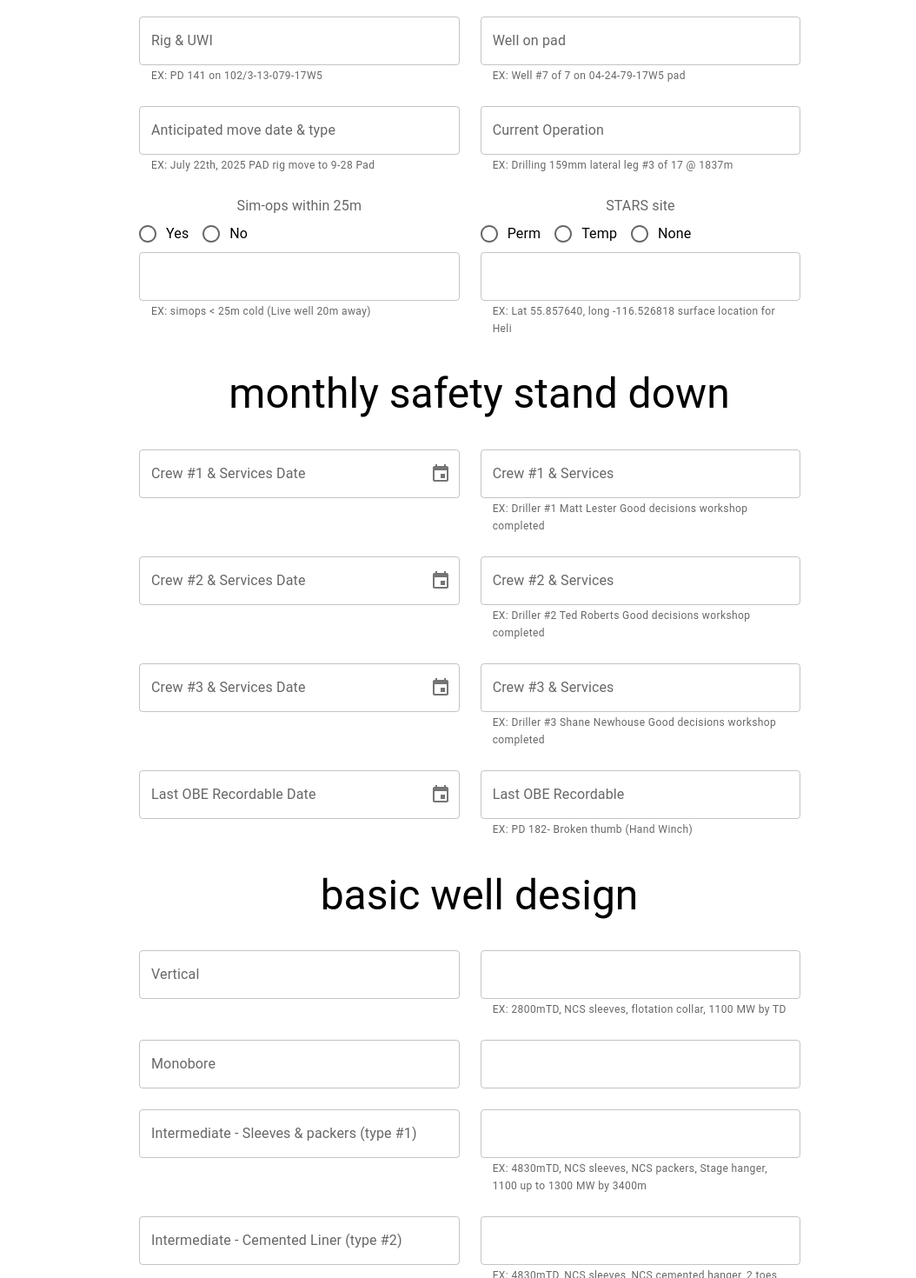
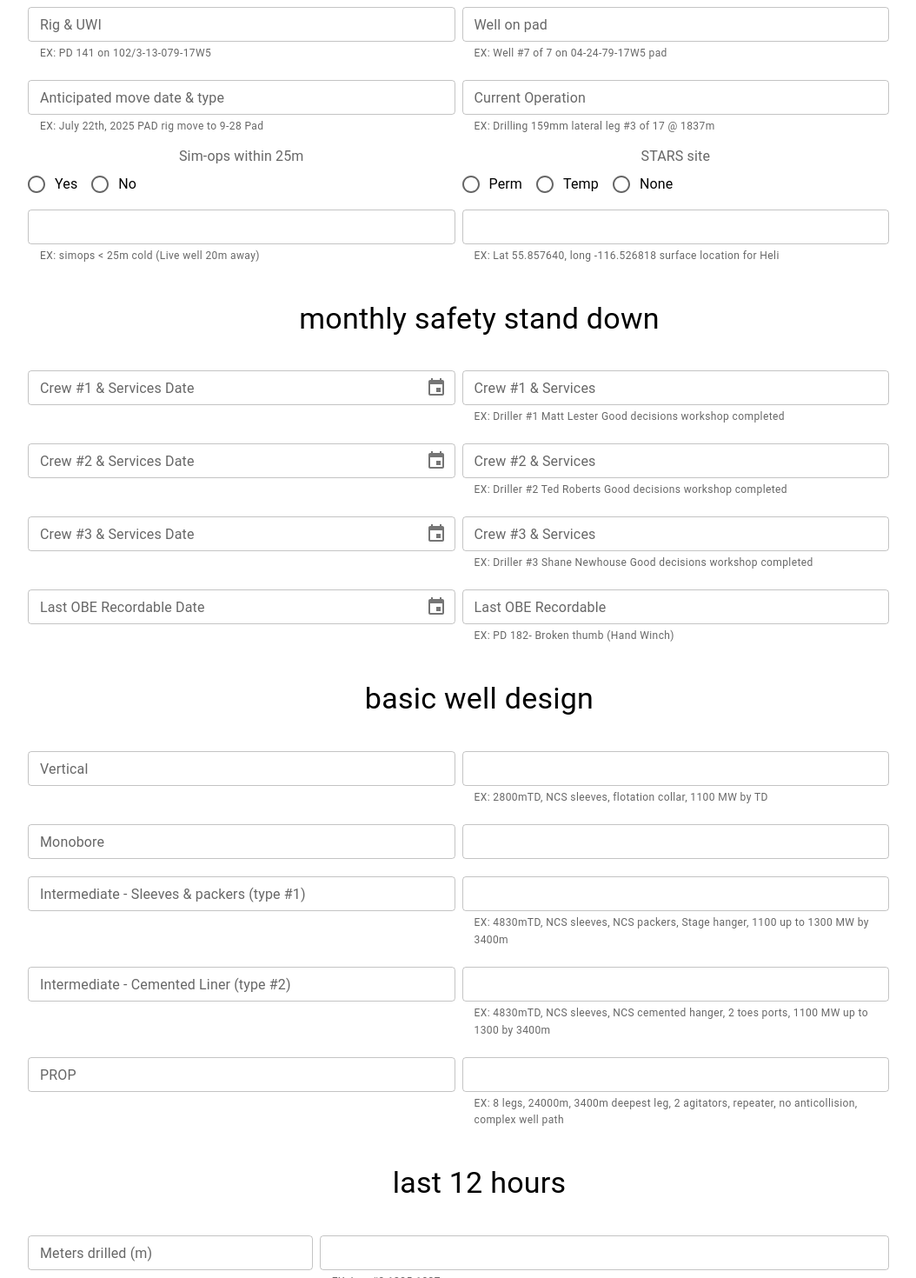
Before and after one commit to Wyatt-Grant/wellinfo, a React (Create React App) app: page / in a window 1280 px wide. Shown: the part 160-1630 px from the top of the page at 87% size, without its empty margins (96-1150 px from the left). Built offline with nearby package versions, Linux system fonts and the light colour scheme; some icons are missing.

Commit message:
made form more dense

```diff
--- a/src/App.js
+++ b/src/App.js
@@ -40,7 +40,7 @@ function App() {
               onClick={() => col(0)}
               >
                 {collapsed[0] ? <ExpandLessIcon fontSize="large" /> : <ExpandMoreIcon fontSize="large" />}
-                <Typography variant="h3" gutterBottom style={{position: 'relative', top: '9px'}}>
+                <Typography variant="h4" gutterBottom style={{position: 'relative', top: '9px'}}>
                   General Well Info
                 </Typography>
             </Button>
@@ -56,7 +56,7 @@ function App() {
               onClick={() => col(1)}
               >
                 {collapsed[1] ? <ExpandLessIcon fontSize="large" /> : <ExpandMoreIcon fontSize="large" />}
-                <Typography variant="h3" gutterBottom style={{position: 'relative', top: '9px'}}>
+                <Typography variant="h4" gutterBottom style={{position: 'relative', top: '9px'}}>
                   Monthly Safety Stand Down
                 </Typography>
             </Button>
@@ -72,7 +72,7 @@ function App() {
               onClick={() => col(2)}
               >
                 {collapsed[2] ? <ExpandLessIcon fontSize="large" /> : <ExpandMoreIcon fontSize="large" />}
-                <Typography variant="h3" gutterBottom style={{position: 'relative', top: '9px'}}>
+                <Typography variant="h4" gutterBottom style={{position: 'relative', top: '9px'}}>
                   Basic Well Design
                 </Typography>
             </Button>
@@ -88,7 +88,7 @@ function App() {
               onClick={() => col(3)}
               >
                 {collapsed[3] ? <ExpandLessIcon fontSize="large" /> : <ExpandMoreIcon fontSize="large" />}
-                <Typography variant="h3" gutterBottom style={{position: 'relative', top: '9px'}}>
+                <Typography variant="h4" gutterBottom style={{position: 'relative', top: '9px'}}>
                   Last 12 Hours
                 </Typography>
             </Button>
@@ -104,7 +104,7 @@ function App() {
               onClick={() => col(4)}
               >
                 {collapsed[4] ? <ExpandLessIcon fontSize="large" /> : <ExpandMoreIcon fontSize="large" />}
-                <Typography variant="h3" gutterBottom style={{position: 'relative', top: '9px'}}>
+                <Typography variant="h4" gutterBottom style={{position: 'relative', top: '9px'}}>
                   Cumulative (this well)
                 </Typography>
             </Button>
@@ -120,7 +120,7 @@ function App() {
               onClick={() => col(5)}
               >
                 {collapsed[5] ? <ExpandLessIcon fontSize="large" /> : <ExpandMoreIcon fontSize="large" />}
-                <Typography variant="h3" gutterBottom style={{position: 'relative', top: '9px'}}>
+                <Typography variant="h4" gutterBottom style={{position: 'relative', top: '9px'}}>
                   Cumulative (this well)
                 </Typography>
             </Button>
--- a/src/Forms/BasicWellDesignForm.js
+++ b/src/Forms/BasicWellDesignForm.js
@@ -47,7 +47,7 @@ export default function BasicWellDesignForm() {
       onSubmit={(e) => {
         e.preventDefault();
       }}
-      sx={{ display: 'inline-flex', flexWrap: 'wrap', gap: 3, width: 768}}
+      sx={{ display: 'inline-flex', flexWrap: 'wrap', gap: 1, width: 1024}}
     >
       {textFields.map(({ label, name, help }) => (
         <Fragment key={name}>
@@ -58,6 +58,8 @@ export default function BasicWellDesignForm() {
             value={formData3[name]}
             onChange={handleChange}
             fullWidth
+            size="small"
+            margin="dense"
           />
           <TextField
             sx={{ width: '48%' }}
@@ -66,6 +68,8 @@ export default function BasicWellDesignForm() {
             onChange={handleChange}
             fullWidth
             helperText={help}
+            size="small"
+            margin="dense"
           />
         </Fragment>
       ))}
--- a/src/Forms/Cumulative2Form.js
+++ b/src/Forms/Cumulative2Form.js
@@ -47,7 +47,7 @@ export default function Cumulative2Form() {
       onSubmit={(e) => {
         e.preventDefault();
       }}
-      sx={{ display: 'inline-flex', flexWrap: 'wrap', gap: 3, width: 768}}
+      sx={{ display: 'inline-flex', flexWrap: 'wrap', gap: 1, width: 1024}}
     >
       {textFields.map(({ label, name, help }) => {
         return (
@@ -60,6 +60,8 @@ export default function Cumulative2Form() {
             onChange={handleChange}
             fullWidth
             label={label}
+            size="small"
+            margin="dense"
           />
           <TextField
             sx={{ width: '60%' }}
@@ -68,6 +70,8 @@ export default function Cumulative2Form() {
             onChange={handleChange}
             fullWidth
             helperText={help}
+            size="small"
+            margin="dense"
           />
         </Fragment>
       )
--- a/src/Forms/CumulativeForm.js
+++ b/src/Forms/CumulativeForm.js
@@ -121,20 +121,27 @@ export default function CumulativeForm() {
       onSubmit={(e) => {
         e.preventDefault();
       }}
-      sx={{ display: 'inline-flex', flexWrap: 'wrap', gap: 3, width: 768}}
+      sx={{ display: 'inline-flex', flexWrap: 'wrap', gap: 1, width: 1024}}
     >
       {textFields.map(({ label, name, help }) => (
         <Fragment key={name}>
           <TextField
             type={label.includes('Lost time') ? 'number' : 'text'}
             disabled={name=='cumulativeLostTime'}
-            sx={{ width: '48%' }}
+            sx={{
+              width: '48%',
+              '& .MuiInputBase-root': {
+                backgroundColor: (name == "cumulativeLostTime") ? '#fff9c4' : '#ffffff',
+              }
+            }}
             name={name}
             value={name=='cumulativeLostTime' ? total : formData5[name]}
             onChange={handleChange}
             fullWidth
             helperText={help}
             label={label}
+            size="small"
+            margin="dense"
           />
           <TextField
             type={'text'}
@@ -145,6 +152,8 @@ export default function CumulativeForm() {
             fullWidth
             helperText={help}
             // label={label}
+            size="small"
+            margin="dense"
           />
         </Fragment>
       ))}
--- a/src/Forms/GeneralWellInfoForm.js
+++ b/src/Forms/GeneralWellInfoForm.js
@@ -48,7 +48,7 @@ export default function GeneralWellInfoForm() {
         e.preventDefault();
         console.log('Submitted:', formData);
       }}
-      sx={{ display: 'inline-flex', flexWrap: 'wrap', gap: 3, width: 768}}
+      sx={{ display: 'inline-flex', flexWrap: 'wrap', gap: 1, width: 1024}}
     >
       {textFields.map(({ label, name, help }) => (
         <TextField
@@ -60,6 +60,8 @@ export default function GeneralWellInfoForm() {
           onChange={handleChange}
           fullWidth
           helperText={help}
+          size="small"
+          margin="dense"
         />
       ))}
 
@@ -80,6 +82,8 @@ export default function GeneralWellInfoForm() {
           onChange={handleChange}
           fullWidth
           helperText="EX: simops < 25m cold (Live well 20m away)"
+          size="small"
+          margin="dense"
         />
       </FormControl>
 
@@ -102,6 +106,8 @@ export default function GeneralWellInfoForm() {
           onChange={handleChange}
           fullWidth
           helperText="EX: Lat 55.857640,   long -116.526818  surface location for Heli"
+          size="small"
+          margin="dense"
         />
       </FormControl>
     </Box>
--- a/src/Forms/Last12HoursForm.js
+++ b/src/Forms/Last12HoursForm.js
@@ -112,7 +112,7 @@ export default function Last12HoursForm() {
       onSubmit={(e) => {
         e.preventDefault();
       }}
-      sx={{ display: 'inline-flex', flexWrap: 'wrap', gap: 3, width: 768}}
+      sx={{ display: 'inline-flex', flexWrap: 'wrap', gap: 1, width: 1024}}
     >
       {textFields.map(({ label, name, help }) => {
         let value = formData4[name+'2'];
@@ -131,12 +131,19 @@ export default function Last12HoursForm() {
         <Fragment key={name}>
           <TextField
             disabled={name == "topDriveSetPoint" || name == "operationalTorqueBuffer"}
-            sx={{ width: '32%' }}
+            sx={{
+              width: '32%',
+              '& .MuiInputBase-root': {
+                backgroundColor: (name == "topDriveSetPoint" || name == "operationalTorqueBuffer") ? '#fff9c4' : '#ffffff',
+              }
+            }}
             name={name+'2'}
             label={label}
             value={value}
             onChange={handleChange}
             fullWidth
+            size="small"
+            margin="dense"
           />
           <TextField
             sx={{ width: '64%' }}
@@ -145,6 +152,8 @@ export default function Last12HoursForm() {
             onChange={handleChange}
             fullWidth
             helperText={help}
+            size="small"
+            margin="dense"
           />
         </Fragment>
       )
--- a/src/Forms/MonthlySafetyStandDownForm.js
+++ b/src/Forms/MonthlySafetyStandDownForm.js
@@ -51,7 +51,7 @@ export default function MonthlySafetyStandDownForm() {
       onSubmit={(e) => {
         e.preventDefault();
       }}
-      sx={{ display: 'inline-flex', flexWrap: 'wrap', gap: 3, width: 768}}
+      sx={{ display: 'inline-flex', flexWrap: 'wrap', gap: 1, width: 1024}}
     >
       {textFields.map(({ label, name, help }) => (
         <Fragment key={name}>
@@ -61,6 +61,12 @@ export default function MonthlySafetyStandDownForm() {
             sx={{ width: '48%' }}
             value={formData2[name+'Date'] ? moment(formData2[name+'Date']) : null}
             onChange={(val) => handleDateChange(val, name+'Date')}
+            slotProps={{
+              textField: {
+                size: 'small',     // compact height
+                margin: 'dense'    // reduce vertical spacing
+              }
+            }}
           />
           <TextField
             sx={{ width: '48%' }}
@@ -70,6 +76,8 @@ export default function MonthlySafetyStandDownForm() {
             onChange={handleChange}
             fullWidth
             helperText={help}
+            size="small"
+            margin="dense"
           />
         </Fragment>
       ))}
```
